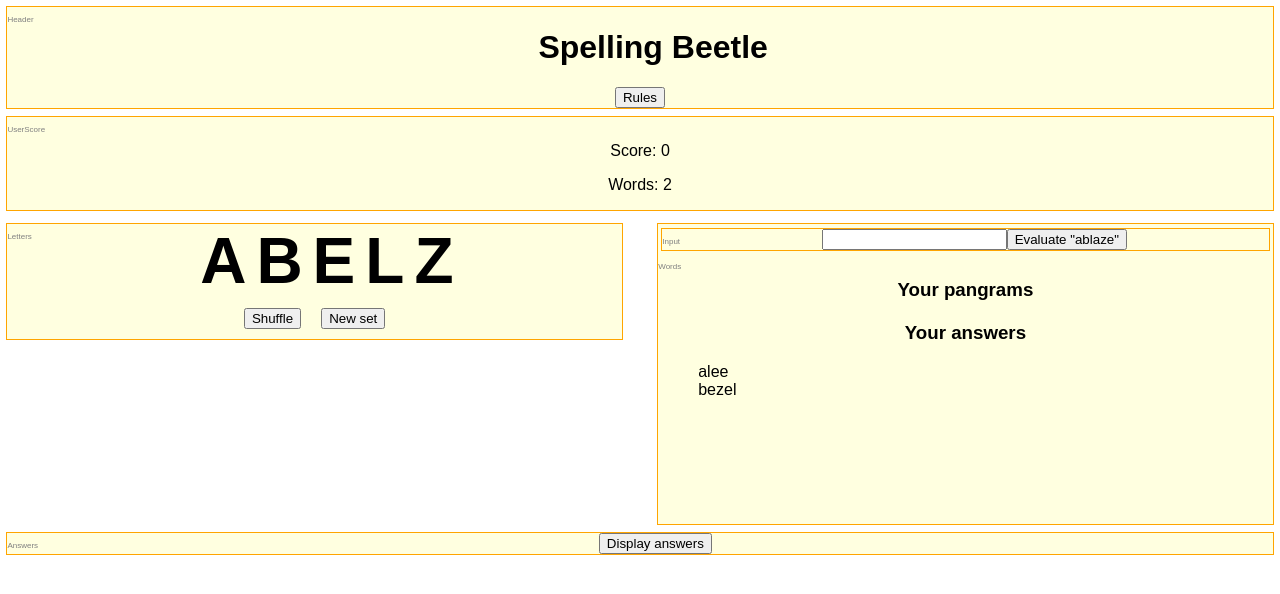
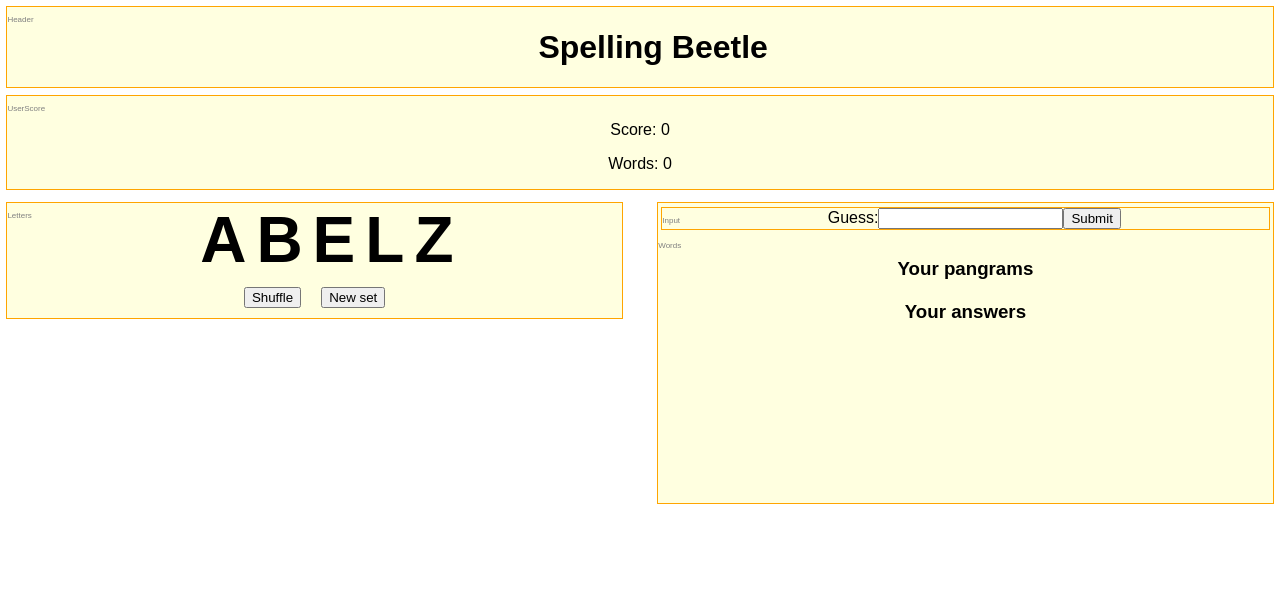
Before and after one commit to robincamille/spellingBeetle, a React (Create React App) app in the folder spellingbeetleapp/: page / in a window 1280 px wide. Shown: the top 594 px of the page. Built offline with nearby package versions, Linux system fonts and the light colour scheme.

Commit message:
User input working! But word data files are fubar

```diff
--- a/spellingbeetleapp/src/App.js
+++ b/spellingbeetleapp/src/App.js
@@ -17,8 +17,9 @@ class App extends Component {
       validLetters: words5short.wordSets[1].validLetters,
       validPangrams: words5short.wordSets[1].pangram,
       validAnswers: words5short.wordSets[1].answers,
-      userAnswers: ["alee", "bezel"],
+      userAnswers: [],
       userPangrams: [],
+      userGuess: "",
       userScore: 0,
     }
   }
@@ -37,13 +38,17 @@ class App extends Component {
   }
 
   scoreAnswers() {
-    let score = this.state.userScore;
+    //let score = this.state.userScore;
+
+    let score = 0;
+
     this.state.userAnswers.forEach(function(word) {
       score = score + word.length;
-      //console.log(word.length);
+      console.log('+ ' + word.length);
     })
     this.state.userPangrams.forEach(function(word) {
       score = score + 10 + word.length;
+      console.log('+ 10 + ' + word.length);
     })
     this.setState({
         userScore: score
@@ -52,13 +57,19 @@ class App extends Component {
 
   evaluateWord(word) {
     // let word = this.state.userGuess;
+    //let word = event.target.value;
+    console.log(word + ' submitted');
+    //console.log(this.state.validAnswers);
+
     let currentList = this.state.userAnswers;
     let currentPangram = this.state.userPangrams;
+
     if (this.state.userAnswers.includes(word)) {
       console.log("word already guessed")
       } else if (this.state.validPangrams.includes(word)) {
         console.log("pangram!");
         currentPangram.push(word);
+        currentPangram.sort();
         this.setState({
           userPangrams: currentPangram
         });
@@ -66,12 +77,15 @@ class App extends Component {
       } else if (this.state.validAnswers.includes(word)) {
         console.log("word is accepted");
         currentList.push(word);
+        currentList.sort();
         this.setState({
           userAnswers: currentList
         });
         this.scoreAnswers();
       } else {
-        console.log("word is rejected")
+        console.log("word is rejected");
+
+
       }
   }
 
@@ -99,7 +113,7 @@ class App extends Component {
         <Header/>
         <UserScore
           userScore={this.state.userScore}
-          wordCount={this.state.userAnswers.length}
+          wordCount={this.state.userAnswers.length + this.state.userPangrams.length}
         />
         <Letters
           shuffleTheLetters={this.shuffleLetters.bind(this)}
@@ -112,13 +126,14 @@ class App extends Component {
           userAnswers={this.state.userAnswers}
           userPangrams={this.state.userPangrams}
           updateScore={this.scoreAnswers.bind(this)}
-          // guessWord={this.guessWord.bind(this)}
           evaluateWord={this.evaluateWord.bind(this)}
         />
+        {/*
         <Answers
           validPangrams={this.state.validPangrams}
           validAnswers={this.state.validAnswers}
          />
+       */}
       </div>
     );
   }
--- a/spellingbeetleapp/src/components/Header.js
+++ b/spellingbeetleapp/src/components/Header.js
@@ -11,6 +11,7 @@ class Header extends Component {
       <div className="component" id="headercomponent">
         <p className="componentname">Header</p>
       	<h1>Spelling Beetle</h1>
+      	{/*
       	<div id="rules">
       		<button onClick={() => {this.displayRules()}}>Rules</button>
       		<ul>
@@ -21,6 +22,7 @@ class Header extends Component {
       		<li>Pangrams (words that use all the given letters) are worth an extra 10 points on top of their word score.</li>
       		</ul>
       	</div>
+      	*/}
       </div>
     );
   }
--- a/spellingbeetleapp/src/components/Input.js
+++ b/spellingbeetleapp/src/components/Input.js
@@ -4,14 +4,46 @@ import React, { Component } from 'react';
 
 class Input extends Component {
 
+  constructor() {
+  	super();
+  	this.state = {
+  		guess: ''
+  	};
+
+    this.handleChange = this.handleChange.bind(this);
+    this.handleSubmit = this.handleSubmit.bind(this);
+  }
+
+  handleChange(event) {
+    this.setState({
+    	guess: event.target.value
+    });
+  }
+
+  handleSubmit(event) {
+    event.preventDefault();
+    this.props.evaluateWord(this.state.guess);
+
+    this.setState({
+    	guess: ''
+    });
+  }
+
   render() {
     return (
       <div className="component" id="inputcomponent">
         <p className="componentname">Input</p>
-      	<input></input>
-
-      {/* following should happen when user inputs a word */}
-      	<button onClick={() => {this.props.evaluateWord("ablaze")}}>Evaluate "ablaze"</button>
+      	<form onSubmit={this.handleSubmit}>
+        <label>
+          Guess:
+        </label>
+          <input
+          	type="text"
+          	value={this.state.guess}
+          	onChange={this.handleChange}
+			/>
+        <input type="submit" value="Submit" />
+      </form>
 
 
 
--- a/spellingbeetleapp/src/components/Words.js
+++ b/spellingbeetleapp/src/components/Words.js
@@ -10,17 +10,13 @@ class Words extends Component {
 		 	evaluateWord={this.props.evaluateWord.bind(this)}
         />
 
-
-
         <p className="componentname">Words</p>
         <h3>Your pangrams</h3>
         <ul>{this.props.userPangrams.map(function(item,i){return <li key={i}>{item}</li>})}</ul>
 		<h3>Your answers</h3>
       	<ul>{this.props.userAnswers.map(function(item,i){return <li key={i}>{item}</li>})}</ul>
 
-      	{/* following should be called upon input
-      	<button onClick={() => {this.props.updateScore()}}>Update score</button>*/}
-      </div>
+		</div>
     );
   }
 }
--- a/spellingbeetleapp/src/data/jumble-words_5_short.json
+++ b/spellingbeetleapp/src/data/jumble-words_5_short.json
@@ -2,7 +2,7 @@
 "description": "Word jumble sets where the pangram (word that uses all given letters) is 5 letters long.",
 "wordSets": [
 {"pangram": ["abend", "bandanaed", "baned", "beaned"], "validLetters": ["a", "b", "d", "e", "n"], "answers": ["aband", "abede", "addda", "added", "addenda", "adead", "anan", "anba", "anded", "anend", "bandanna", "beaded", "bedead", "bedeen", "bedene", "beebee", "been", "benab", "benben", "bendee", "dabb", "dabbed", "danda", "dead", "deaden", "deaned", "dedd", "dedenda", "deeded", "deedeed", "denda", "enaena", "nabe", "nanda", "nane", "needn", "nene"]},
-{"pangram": ["ablaze"], "validLetters": ["a", "b", "e", "l", "z"], "answers": ["abaze", "alae", "alee", "bable", "balza", "beala", "beeball", "beebee", "belee", "bezazz", "bezel", "blae", "bleb", "blee", "bleeze", "ezba", "labbella", "labella"]},
+{"pangram": ["ablaze"], "validLetters": ["a", "b", "e", "l", "z"], "answers": ["abaze", "able", "alae", "alee", "bable", "balza", "beala", "beeball", "beebee", "belee", "bezazz", "bezel", "blae", "bleb", "blee", "bleeze", "ezba", "labbella", "labella"]},
 {"pangram": ["argue", "arguer", "augerer", "gauger"], "validLetters": ["a", "e", "g", "r", "u"], "answers": ["aeger", "aggur", "agre", "agree", "ague", "agura", "arage", "arar", "arear", "arrage", "arrear", "aurae", "eager", "eggar", "egre", "euge", "gagee", "garage", "garau", "garg", "garua", "gauge", "gear", "gegg", "gegger", "geraera", "gree", "greegree", "grege", "gregge", "guerre", "gugu", "gurge", "gurr", "guru", "raga", "ragee", "rara", "reagree", "regear", "reggae", "regr", "regurge", "reurge", "ruer", "ruga", "ruru"]},
 {"pangram": ["eyelid"], "validLetters": ["d", "e", "i", "l", "y"], "answers": ["dedd", "deeded", "deedeed", "deedy", "deil", "deled", "dely", "diddle", "didy", "didle", "dyed", "diel", "eely", "eide", "eyey", "elided", "idee", "idyll", "idle", "yeel", "yeld", "yelled", "lidded", "lied", "lilied"]},
 {"pangram": ["baleen", "balnea", "balneal", "beanball", "enable", "nable"], "validLetters": ["a", "b", "e", "l", "n"], "answers": ["alae", "alee", "anal", "anan", "anba", "anneal", "bable", "beala", "beeball", "beebee", "been", "belee", "benab", "benben", "bennel", "blae", "bleb", "blee", "elne", "enaena", "enleen", "labbella", "labella", "leben", "nabe", "nabla", "nael", "nane", "nebel", "neele", "nene"]},
```
Also changed, not shown: 2 other files (tests, documents, lock files or other folders).
